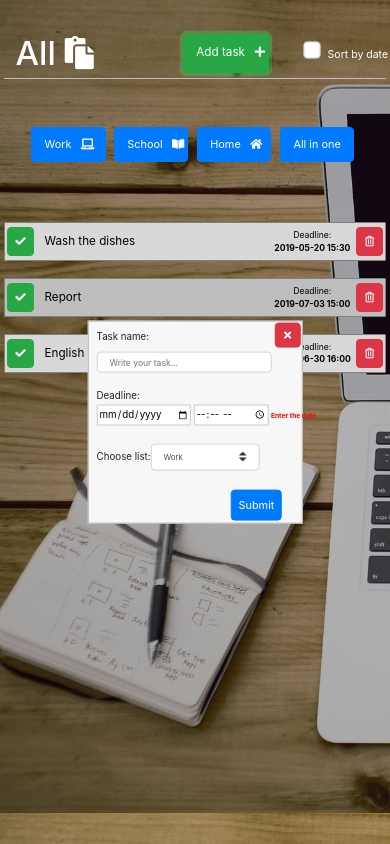
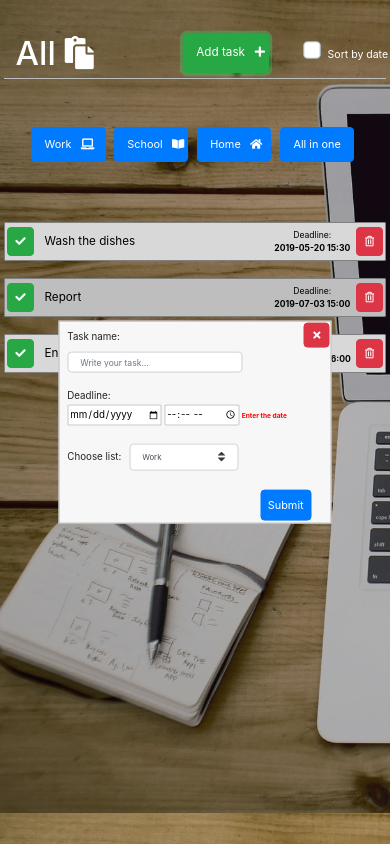
Before and after one commit to pazikbartek/ToDoApp, a React (Create React App) app: page / in a window 390 px wide. Both pictures are taken after a click on the button "Add task". Built offline with nearby package versions, Linux system fonts and the light colour scheme.

Commit message:
rwd android

```diff
--- a/src/styles.css
+++ b/src/styles.css
@@ -290,12 +290,12 @@ body{
       font-size: 1.7vw;
     }
     .editor{
-        width:35vw;
+        width:50vw;
         min-height:35vw;
       }
       .form{
         margin:2vw 0 0 0.8vw;
-        width: 30vw;
+        width: 50vw;
         min-height: 25vw;
         font-size: 1.7vw;
       }
@@ -303,6 +303,7 @@ body{
         margin: 0 0 2.2vw 0;
         min-height: 3.8vw;
         font-size:1.5vw;
+        width: 35vw;
       }
       input[type="date"]{
         margin: 0.5vw 0.5vw 2.2vw 0;
@@ -397,12 +398,12 @@ body{
       transform: scale(1.3);
     }
     .editor{
-        width:50vw;
+        width:65vw;
         min-height:48vw;
       }
       .form{
         margin:2vw 0 0 2vw;
-        width: 42vw;
+        width: 65vw;
         min-height: 30vw;
         font-size: 2.2vw;
       }
@@ -410,6 +411,7 @@ body{
         margin: 0 0 3vw 0;
         min-height: 4.8vw;
         font-size:1.8vw;
+        width:40vw;
       }
       input[type="date"]{
         margin: 0.5vw 0.8vw 4.5vw 0;
@@ -507,12 +509,12 @@ body{
     }
 
     .editor{
-        width:55vw;
+        width:70vw;
         min-height:52vw;
       }
       .form{
         margin:2vw 0 0 2vw;
-        width: 45vw;
+        width: 70vw;
         min-height: 35vw;
         font-size: 2.5vw;
       }
@@ -520,6 +522,7 @@ body{
         margin: 0 0 4vw 0;
         min-height: 5.3vw;
         font-size:2.2vw;
+        width:45vw;
       }
       input[type="date"]{
         margin: 0.5vw 0.8vw 4.5vw 0;
@@ -534,6 +537,7 @@ body{
         font-size: 2.7vw;
       }
       .custom-select.mr-sm-2{
+        margin-left:2vw;
         min-height: 7vw;
         font-size:2vw;
         width:28vw;
```
